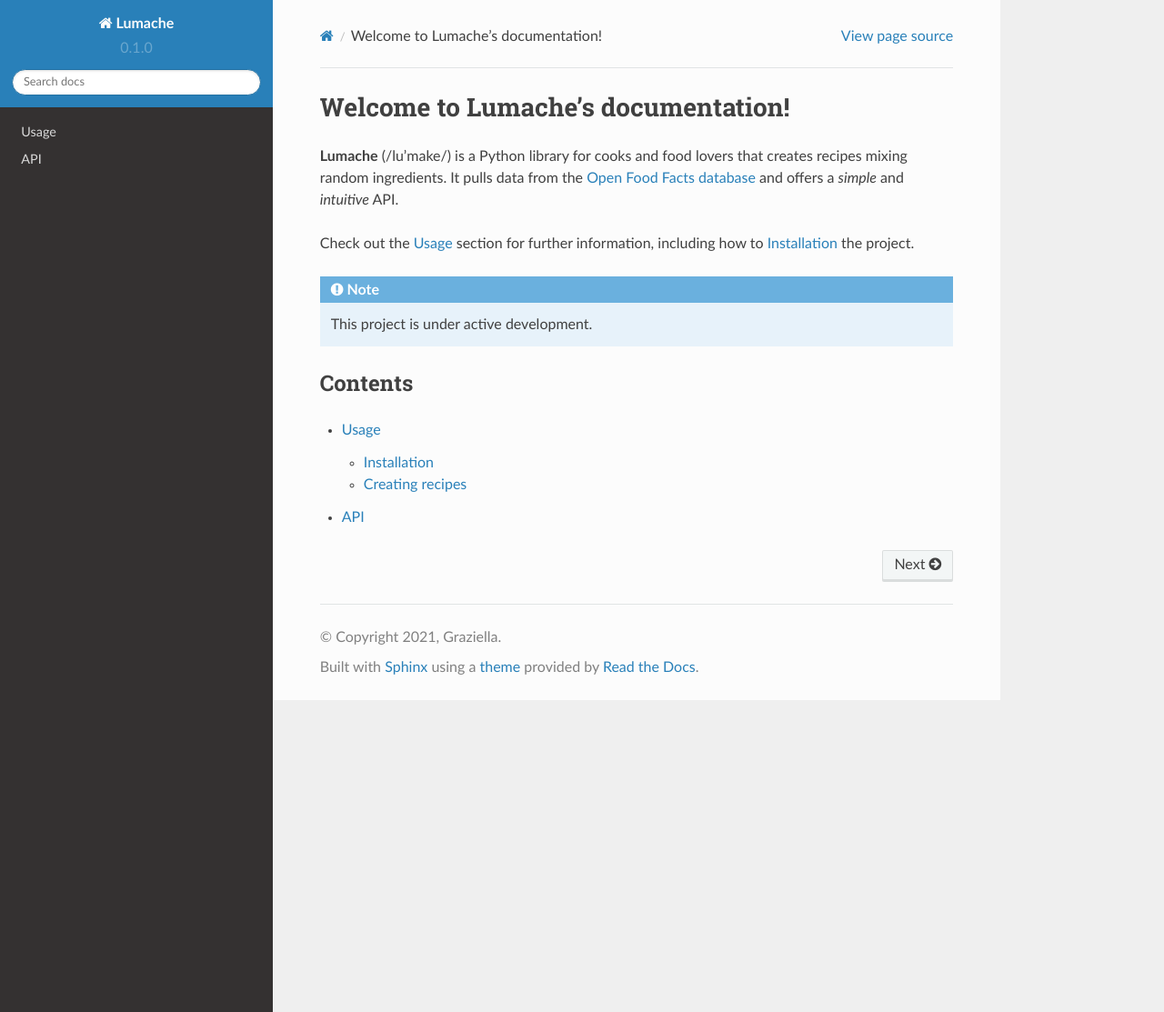
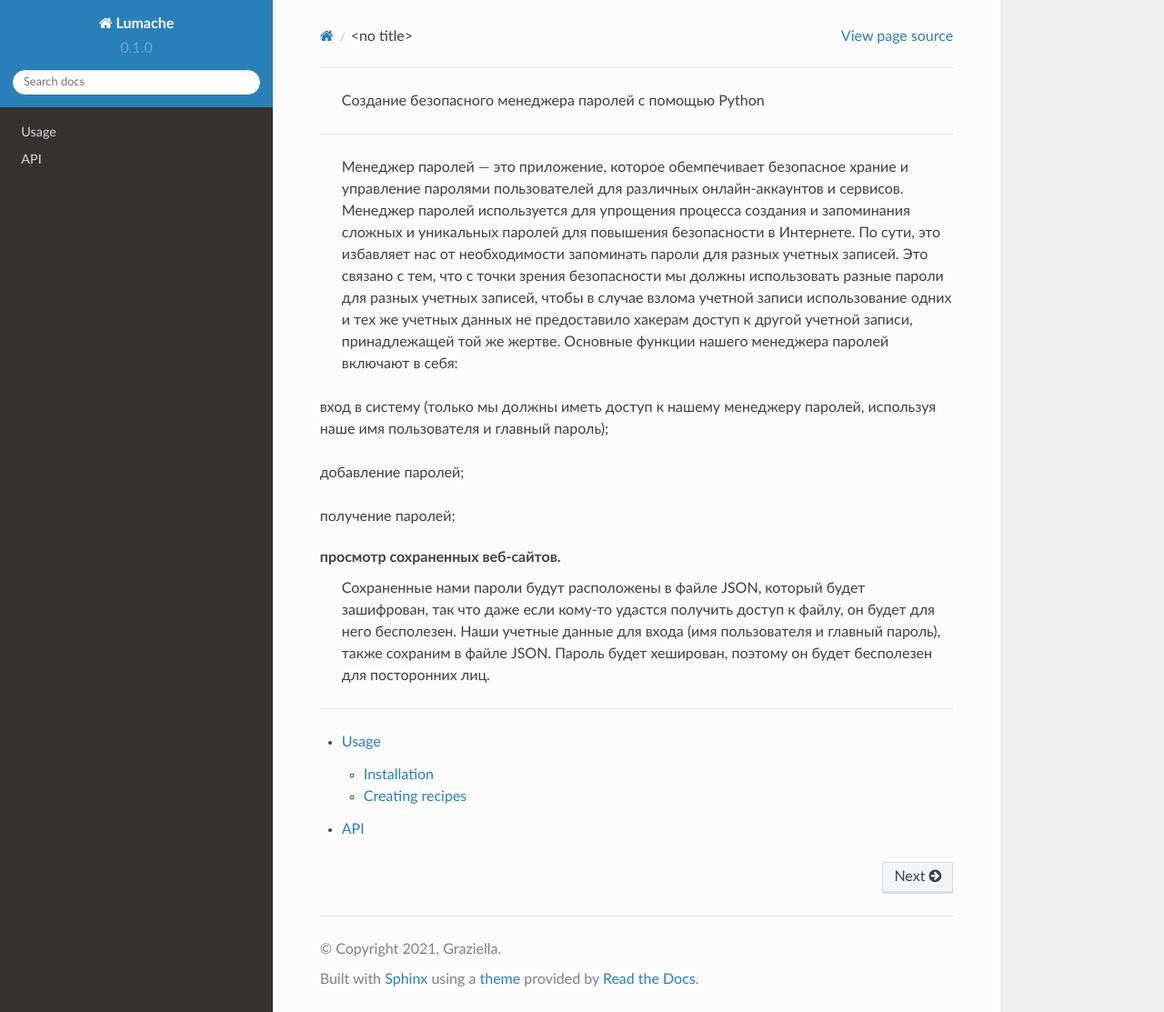
Before and after one commit to LiyaNiTa/Parol_na_Python, a Sphinx documentation site: the page built from docs/source/index.rst, in a window 1280 px wide and 1113 px high. Shown: the whole window at 91% size. Built offline with Sphinx 7.4.7 and the Read the Docs theme 2.0.0, drawn with Linux system fonts in a browser that asks for light colours.

Commit message:
Update index.rst

```diff
--- a/docs/source/index.rst
+++ b/docs/source/index.rst
@@ -1,19 +1,15 @@
-Welcome to Lumache's documentation!
+ Cоздание безопасного менеджера паролей с помощью Python
 ===================================
 
-**Lumache** (/lu'make/) is a Python library for cooks and food lovers
-that creates recipes mixing random ingredients.
-It pulls data from the `Open Food Facts database <https://world.openfoodfacts.org/>`_
-and offers a *simple* and *intuitive* API.
+   Менеджер паролей — это приложение, которое обемпечивает безопасное храние и управление паролями пользователей для различных онлайн-аккаунтов и сервисов. Менеджер паролей используется для упрощения процесса создания и запоминания сложных и уникальных паролей для повышения безопасности в Интернете.
+   По сути, это избавляет нас от необходимости запоминать пароли для разных учетных записей. Это связано с тем, что с точки зрения безопасности мы должны использовать разные пароли для разных учетных записей, чтобы в случае взлома учетной записи использование одних и тех же учетных данных не предоставило хакерам доступ к другой учетной записи, принадлежащей той же жертве.
+   Основные функции нашего менеджера паролей включают в себя:
+- вход в систему (только мы должны иметь доступ к нашему менеджеру паролей, используя наше имя пользователя и главный пароль);
+- добавление паролей;
+- получение паролей;
+- просмотр сохраненных веб-сайтов.
+   Сохраненные нами пароли будут расположены в файле JSON, который будет зашифрован, так что даже если кому-то удастся получить доступ к файлу, он будет для него бесполезен. Наши учетные данные для входа (имя пользователя и главный пароль), также сохраним в файле JSON. Пароль будет хеширован, поэтому он будет бесполезен для посторонних лиц.
 
-Check out the :doc:`usage` section for further information, including
-how to :ref:`installation` the project.
-
-.. note::
-
-   This project is under active development.
-
-Contents
 --------
 
 .. toctree::
```
